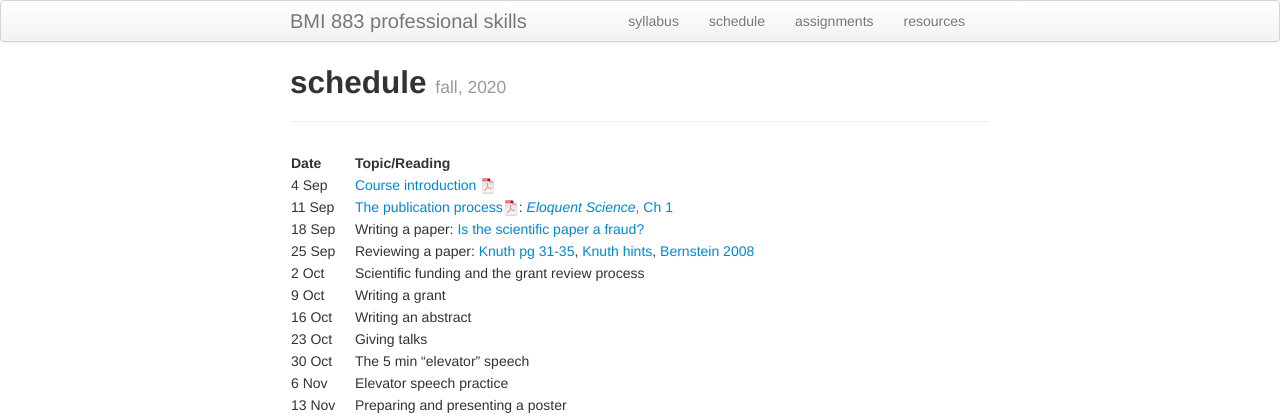
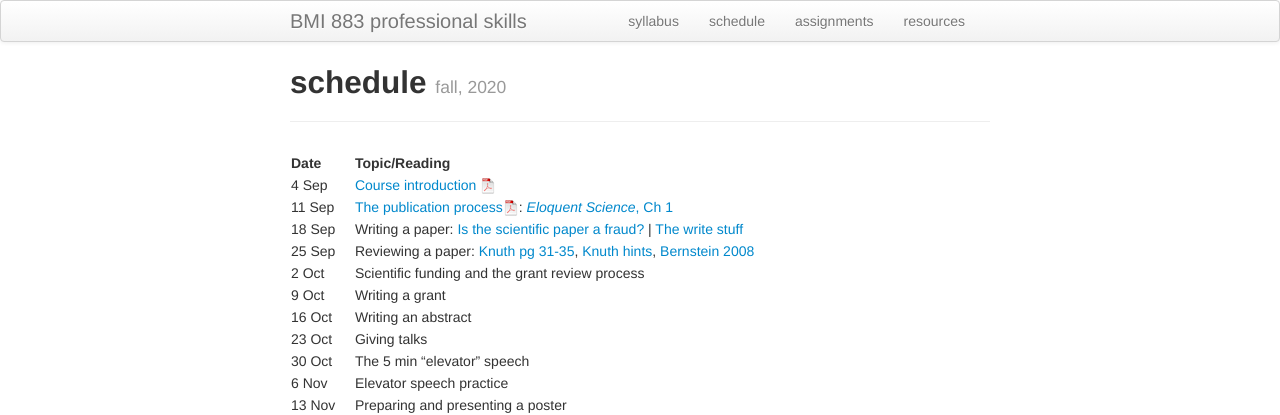
Before and after one commit to kbroman/BMI883, a Jekyll site: the page built from schedule.md, in a window 1280 px wide. Shown: the top 415 px of the page. Built offline with Jekyll 4.4.1, drawn with Linux system fonts in a browser that asks for light colours.

Commit message:
Add another reading about writing papers

```diff
--- a/schedule.md
+++ b/schedule.md
@@ -9,7 +9,7 @@ description: Schedule and readings for BMI 883, Biomedical data science professi
 | :------ | -- | :----- |
 | 4 Sep   |    | [Course introduction ![slides pdf](icons/pdf-icon.png)](slides/00_intro_slides.pdf) |
 | 11 Sep  |    | [The publication process![slides pdf](icons/pdf-icon.png)](slides/01_publications.pdf): [_Eloquent Science_, Ch 1](https://ebookcentral.proquest.com/lib/wisc/reader.action?docID=1115549) |
-| 18 Sep  |    | Writing a paper: [Is the scientific paper a fraud?](http://www.weizmann.ac.il/mcb/UriAlon/sites/mcb.UriAlon/files/uploads/medawar.pdf) |
+| 18 Sep  |    | Writing a paper: [Is the scientific paper a fraud?](http://www.weizmann.ac.il/mcb/UriAlon/sites/mcb.UriAlon/files/uploads/medawar.pdf) \| [The write stuff](https://media.nature.com/original/magazine-assets/d41586-018-02404-4/d41586-018-02404-4.pdf) |
 | 25 Sep  |    | Reviewing a paper: [Knuth pg 31-35](https://jmlr.csail.mit.edu/reviewing-papers/knuth_mathematical_writing.pdf), [Knuth hints](http://www.ifs.tuwien.ac.at/~silvia/research-tips/Knuth.pdf), [Bernstein 2008](https://www.markbernstein.org/elements/Reviewing.pdf) |
 | 2 Oct   |    | Scientific funding and the grant review process |
 | 9 Oct   |    | Writing a grant |
```
